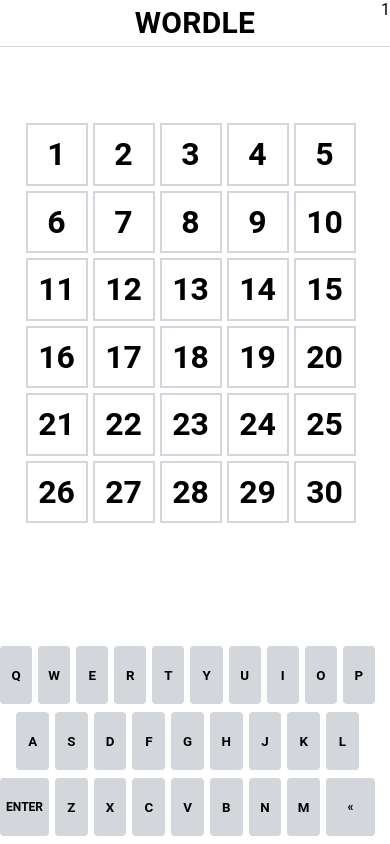
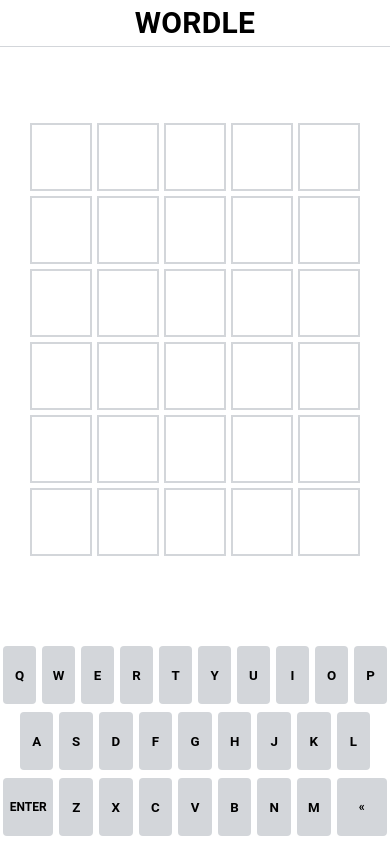
Before and after one commit to luckmer/wordle, a website built with Vite: page index.html in a window 390 px wide. Built offline with nearby package versions, Linux system fonts and the light colour scheme.

Commit message:
mobile friendly

```diff
--- a/index.html
+++ b/index.html
@@ -12,122 +12,11 @@
     <h1>WORDLE</h1>
   </div>
     <div class="container">
-
       <div class = 'board-container'>
-          <div class ='board'>
-            <div class ='game-row'>
-              <div class = 'game-root'>
-                <div class="tile">1</div>
-              </div>
-              <div class = 'game-root'>
-                <div class="tile">2</div>
-              </div>
-              <div class = 'game-root'>
-                <div class="tile">3</div>
-              </div>
-              <div class = 'game-root'>
-                <div class="tile">4</div>
-              </div>
-              <div class = 'game-root'>
-                <div class="tile">5</div>
-              </div>
-            </div>
-            <div class ='game-row'>
-              <div class = 'game-root'>
-                <div class="tile">6</div>
-              </div>
-              <div class = 'game-root'>
-                <div class="tile">7</div>
-              </div>
-              <div class = 'game-root'>
-                <div class="tile">8</div>
-              </div>
-              <div class = 'game-root'>
-                <div class="tile">9</div>
-              </div>
-              <div class = 'game-root'>
-                <div class="tile">10</div>
-              </div>
-            </div>
-            <div class ='game-row'>
-              <div class = 'game-root'>
-                <div class="tile">11</div>
-              </div>
-              <div class = 'game-root'>
-                <div class="tile">12</div>
-              </div>
-              <div class = 'game-root'>
-                <div class="tile">13</div>
-              </div>
-              <div class = 'game-root'>
-                <div class="tile">14</div>
-              </div>
-              <div class = 'game-root'>
-                <div class="tile">15</div>
-              </div>
-            </div>
-            <div class ='game-row'>
-              <div class = 'game-root'>
-                <div class="tile">16</div>
-              </div>
-              <div class = 'game-root'>
-                <div class="tile">17</div>
-              </div>
-              <div class = 'game-root'>
-                <div class="tile">18</div>
-              </div>
-              <div class = 'game-root'>
-                <div class="tile">19</div>
-              </div>
-              <div class = 'game-root'>
-                <div class="tile">20</div>
-              </div>
-            </div>
-            <div class ='game-row'>
-              <div class = 'game-root'>
-                <div class="tile">21</div>
-              </div>
-              <div class = 'game-root'>
-                <div class="tile">22</div>
-              </div>
-              <div class = 'game-root'>
-                <div class="tile">23</div>
-              </div>
-              <div class = 'game-root'>
-                <div class="tile">24</div>
-              </div>
-              <div class = 'game-root'>
-                <div class="tile">25</div>
-              </div>
-            </div>
-            <div class ='game-row'>
-              <div class = 'game-root'>
-                <div class="tile">26</div>
-              </div>
-              <div class = 'game-root'>
-                <div class="tile">27</div>
-              </div>
-              <div class = 'game-root'>
-                <div class="tile">28</div>
-              </div>
-              <div class = 'game-root'>
-                <div class="tile">29</div>
-              </div>
-              <div class = 'game-root'>
-                <div class="tile">30</div>
-              </div>
-            </div>
-          </div>
-
-      </div >
-  <div  class ='row_container'>
-
-    </div>
+          <div class ='board'></div>
+      </div>
+  <div  class ='row_container'></div>
   </div>
     <script type="module" src="./src/main.ts"></script>
   </body>
 </html>
-
-
-
-1
--- a/src/constants/index.ts
+++ b/src/constants/index.ts
@@ -3,7 +3,7 @@
     ['spacer','A','S','D','F','G','H','J','K','L','spacer'],
     ['ENTER','Z','X','C','V','B','N','M','«',],
 ]
-export const guessRows = [
+export const guessRowsPanel = [
     ['', '', '', '', ''],
     ['', '', '', '', ''],
     ['', '', '', '', ''],
--- /dev/null
+++ b/src/generators/guessRows/guessRowsGenerator.ts
@@ -0,0 +1,33 @@
+const boardContainer = document.querySelector('.board') as unknown as Element;
+import {guessRowsPanel} from "../../constants";
+
+class guessRowsGenerator {
+
+    generatePTag= (div:HTMLDivElement,title:string)=>{
+        const p:HTMLDivElement = document.createElement('p')
+        p.classList.add('tile')
+        p.textContent = title
+        div.appendChild(p)
+    }
+
+     generateDivContainer= ( gameRow:HTMLDivElement,title:string,)=>{
+        const div:HTMLDivElement = document.createElement('div')
+        div.classList.add("row")
+        this.generatePTag(div,title)
+        gameRow.appendChild(div)
+    }
+
+    generateRows=()=>{
+        guessRowsPanel.forEach((row:string[])=>{
+            const gameRow:HTMLDivElement = document.createElement('div');
+            gameRow.classList.add("game-row")
+            row.forEach((title:string)=>this.generateDivContainer(gameRow, title))
+            boardContainer.appendChild(gameRow)
+        })
+    }
+
+}
+
+const guessRows = new guessRowsGenerator()
+
+export default  guessRows
--- a/src/generators/keys/keyActions.ts
+++ b/src/generators/keys/keyActions.ts
@@ -1,5 +1,4 @@
 class keyActionsClass {
-
+    handleClick = ()=>{}
 }
-
 export default  keyActionsClass
--- a/src/generators/keys/keyGenerator.ts
+++ b/src/generators/keys/keyGenerator.ts
@@ -13,7 +13,7 @@
         const button = document.createElement('button')
         button.classList.add(`button`)
         if(key === 'ENTER' || key === '«')button.classList.add("action")
-        button.addEventListener('click', ()=>{})
+        button.addEventListener('click', this.handleClick)
         button.textContent =key
         row.appendChild(button)
     }
@@ -22,7 +22,8 @@
         keys.forEach(arrayOfKeys=>{
             const row = document.createElement('div')
             row.classList.add("row");
-            arrayOfKeys.forEach(key=>{
+            row.classList.add("row-margin");
+            arrayOfKeys.forEach((key:string)=>{
                 switch (key){
                     case 'spacer':{
                         this.spacerCreator(row)
@@ -42,5 +43,4 @@
 
 const keyGenerator = new keyGeneratorClass()
 
-
 export default keyGenerator
--- a/src/main.ts
+++ b/src/main.ts
@@ -1,3 +1,5 @@
 import keyGenerator from "./generators/keys/keyGenerator"
+import guessRows from "./generators/guessRows/guessRowsGenerator";
 
 keyGenerator.keyGenerator()
+guessRows.generateRows()
--- a/src/style.css
+++ b/src/style.css
@@ -79,7 +79,7 @@
   font-weight: bold;
   border: 0;
   padding: 0;
-  margin: 0 6px 0 0;
+  margin: 0 3px 0 3px;
   height: 58px;
   border-radius: 4px;
   cursor: pointer;
@@ -96,9 +96,16 @@
 .row{
   display: flex;
   width:  100%;
+   touch-action: manipulation;
+
+  justify-content: center;
+  align-items: center;
+}
+
+.row-margin {
   margin: 0 auto 8px;
-  touch-action: manipulation;
 }
+
 .spacer{
   flex: 0.5;
 }
```
